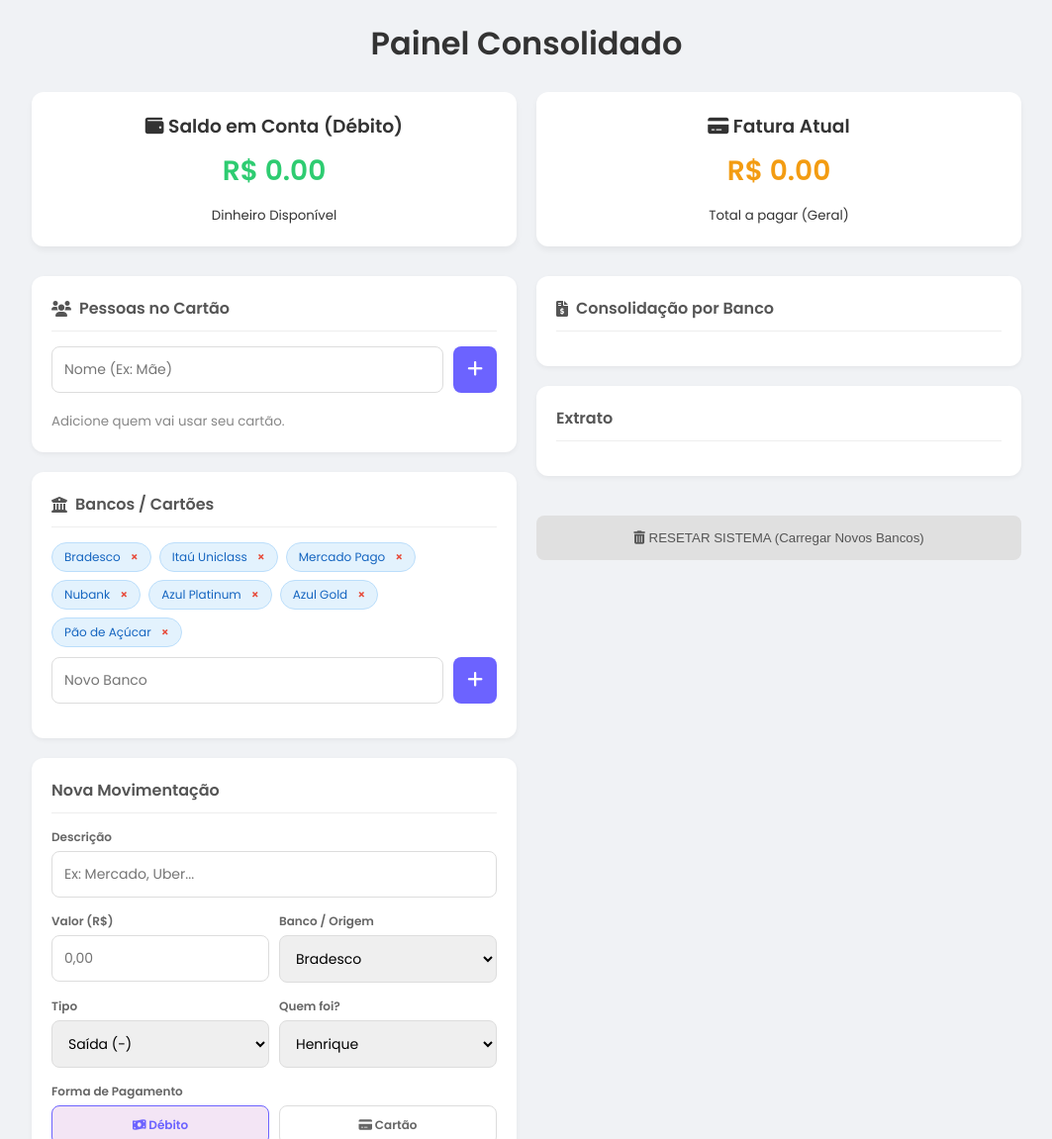
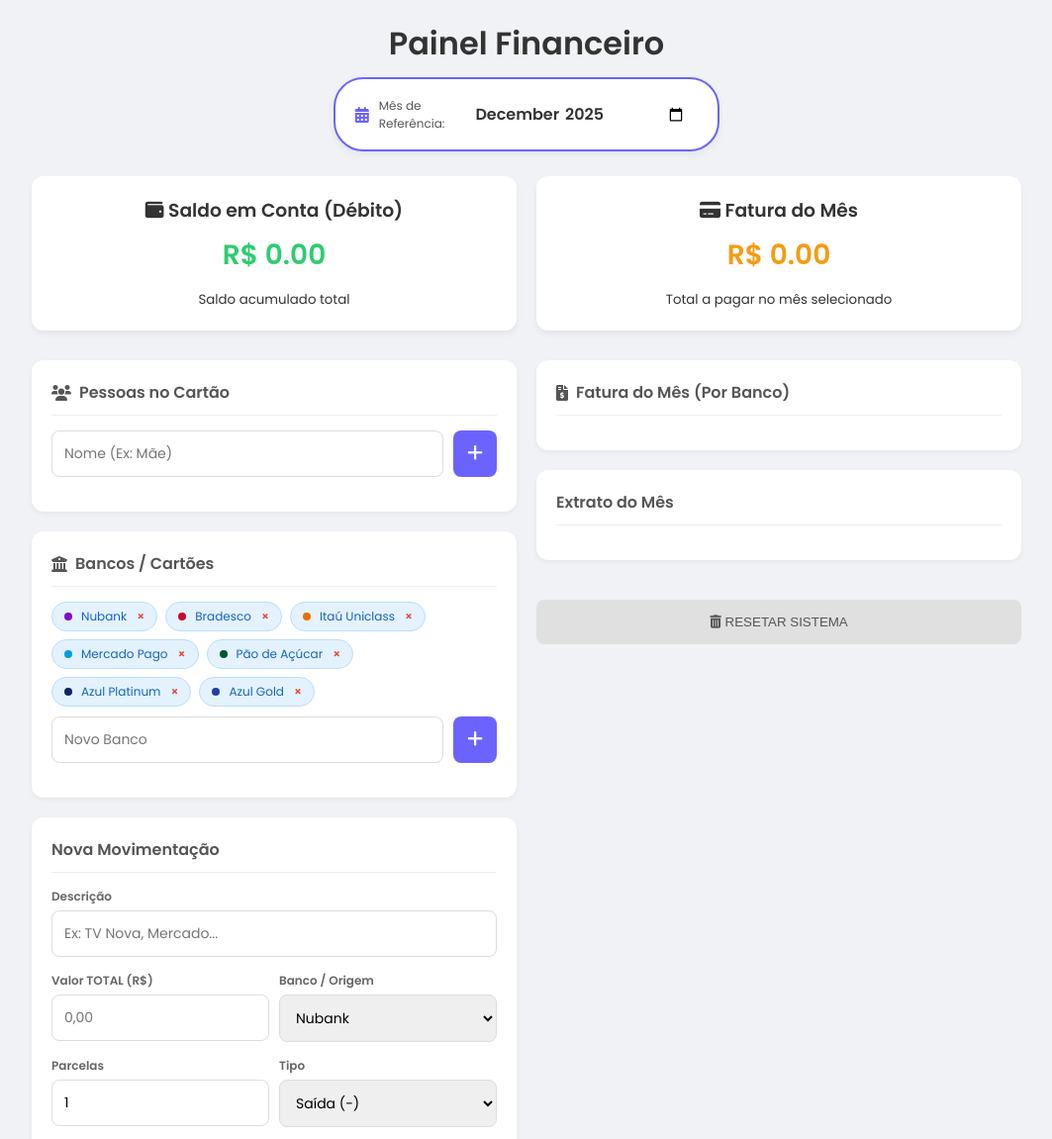
Before and after one commit to luishenriquemelo/meu-orcamento, a plain HTML site: page index.html in a window 1280 px wide. Shown: the top 1151 px of the page at 99% size, without its empty margins (108-1171 px from the left). Drawn offline with Linux system fonts and the light colour scheme.

Commit message:
Update index.html

```diff
--- a/index.html
+++ b/index.html
@@ -3,7 +3,7 @@
 <head>
     <meta charset="UTF-8">
     <meta name="viewport" content="width=device-width, initial-scale=1.0">
-    <title>Painel Consolidado - Henrique</title>
+    <title>Controle Financeiro Pro - Henrique</title>
     <link rel="stylesheet" href="https://cdnjs.cloudflare.com/ajax/libs/font-awesome/6.0.0/css/all.min.css">
 
     <style>
@@ -14,7 +14,18 @@
         body { background-color: var(--bg); font-family: 'Poppins', sans-serif; color: var(--text); padding: 20px; }
 
         .container { width: 100%; max-width: 1000px; margin: 0 auto; }
-        header { text-align: center; margin-bottom: 25px; }
+
+        /* Cabeçalho com Filtro de Data */
+        header {
+            display: flex; flex-direction: column; align-items: center; margin-bottom: 25px; gap: 10px;
+        }
+        .month-filter-container {
+            background: #fff; padding: 10px 20px; border-radius: 30px; box-shadow: 0 4px 10px rgba(0,0,0,0.05);
+            display: flex; align-items: center; gap: 10px; border: 2px solid var(--purple);
+        }
+        .month-filter-container input {
+            border: none; font-size: 16px; font-weight: bold; color: #333; cursor: pointer; background: transparent;
+        }
 
         /* Dashboard */
         .dashboard-grid { display: grid; grid-template-columns: repeat(auto-fit, minmax(300px, 1fr)); gap: 20px; margin-bottom: 30px; }
@@ -68,10 +79,16 @@
         .bg-credit { background-color: var(--orange); }
         .bg-debit { background-color: #777; }
 
-        /* ESTILO DA CONSOLIDAÇÃO POR BANCO */
-        .bank-summary-item { flex-direction: column; align-items: flex-start; padding: 12px; border-bottom: 1px solid #eee; margin-bottom: 12px; background: #fff; border-left: 5px solid var(--purple); border-radius: 8px; box-shadow: 0 2px 4px rgba(0,0,0,0.03); }
-        .bank-header { display: flex; justify-content: space-between; width: 100%; font-size: 15px; font-weight: bold; color: #333; margin-bottom: 8px; padding-bottom: 5px; border-bottom: 1px solid #f0f0f0; }
-        .bank-people-list { width: 100%; font-size: 13px; color: #555; }
+        /* ESTILO DA CONSOLIDAÇÃO POR BANCO COM CORES */
+        .bank-summary-item {
+            flex-direction: column; align-items: flex-start; padding: 0; border-bottom: 1px solid #eee; margin-bottom: 15px;
+            background: #fff; border-radius: 8px; box-shadow: 0 2px 4px rgba(0,0,0,0.05); border-left: none; overflow: hidden;
+        }
+        .bank-header {
+            display: flex; justify-content: space-between; width: 100%; font-size: 15px; font-weight: bold; color: #fff;
+            padding: 10px 15px;
+        }
+        .bank-people-list { width: 100%; font-size: 13px; color: #555; padding: 10px 15px; }
         .bank-person-row { display: flex; justify-content: space-between; padding: 4px 0; border-bottom: 1px dashed #eee; }
         .bank-person-row:last-child { border-bottom: none; }
         .person-name { color: #666; }
@@ -83,19 +100,24 @@
 <body>
     <div class="container">
         <header>
-            <h1>Painel Consolidado</h1>
+            <h1>Painel Financeiro</h1>
+            <div class="month-filter-container">
+                <i class="fas fa-calendar-alt" style="color:var(--purple)"></i>
+                <label for="month-filter" style="font-size:12px; color:#555">Mês de Referência:</label>
+                <input type="month" id="month-filter" onchange="updateScreen()">
+            </div>
         </header>
 
         <div class="dashboard-grid">
             <div class="card balance-card">
                 <h3><i class="fas fa-wallet"></i> Saldo em Conta (Débito)</h3>
                 <p id="wallet-balance" class="money">R$ 0.00</p>
-                <small>Dinheiro Disponível</small>
+                <small>Saldo acumulado total</small>
             </div>
             <div class="card invoice-card">
-                <h3><i class="fas fa-credit-card"></i> Fatura Atual</h3>
+                <h3><i class="fas fa-credit-card"></i> Fatura do Mês</h3>
                 <p id="invoice-total" class="money">R$ 0.00</p>
-                <small>Total a pagar (Geral)</small>
+                <small>Total a pagar no mês selecionado</small>
             </div>
         </div>
 
@@ -107,7 +129,6 @@
                         <input type="text" id="new-user-name" placeholder="Nome (Ex: Mãe)">
                         <button onclick="addUser()" class="btn-icon"><i class="fas fa-plus"></i></button>
                     </div>
-                    <small style="color: #888;">Adicione quem vai usar seu cartão.</small>
                 </div>
 
                 <div class="box-clean">
@@ -124,11 +145,11 @@
                     <form id="transaction-form">
                         <div class="form-control">
                             <label>Descrição</label>
-                            <input type="text" id="desc" placeholder="Ex: Mercado, Uber..." required>
+                            <input type="text" id="desc" placeholder="Ex: TV Nova, Mercado..." required>
                         </div>
                         <div class="row-inputs">
                             <div class="form-control half">
-                                <label>Valor (R$)</label>
+                                <label>Valor TOTAL (R$)</label>
                                 <input type="text" id="amount" placeholder="0,00" required>
                             </div>
                             <div class="form-control half">
@@ -136,7 +157,12 @@
                                 <select id="bank-select"></select>
                             </div>
                         </div>
+
                         <div class="row-inputs">
+                            <div class="form-control half">
+                                <label>Parcelas</label>
+                                <input type="number" id="installments" value="1" min="1" max="48" title="Em quantas vezes?">
+                            </div>
                             <div class="form-control half">
                                 <label>Tipo</label>
                                 <select id="trans-type">
@@ -144,12 +170,16 @@
                                     <option value="income">Entrada (+)</option>
                                 </select>
                             </div>
+                        </div>
+
+                        <div class="row-inputs">
                             <div class="form-control half">
                                 <label>Quem foi?</label>
                                 <select id="user-select" onchange="checkUserMethod()">
                                     </select>
                             </div>
                         </div>
+
                         <div class="form-control">
                             <label>Forma de Pagamento</label>
                             <div class="radio-group">
@@ -167,46 +197,53 @@
             <div class="column">
 
                 <div class="box-clean">
-                    <h3><i class="fas fa-file-invoice-dollar"></i> Consolidação por Banco</h3>
+                    <h3><i class="fas fa-file-invoice-dollar"></i> Fatura do Mês (Por Banco)</h3>
                     <ul id="invoice-split-list" class="list-users">
                         </ul>
                 </div>
 
                 <div class="box-clean">
-                    <h3>Extrato</h3>
+                    <h3>Extrato do Mês</h3>
                     <ul id="transactions-list" class="list"></ul>
                 </div>
 
                 <button onclick="clearAll()" style="width:100%; padding:15px; background:#e0e0e0; color:#555; border:none; border-radius:8px; cursor:pointer; margin-top:20px;">
-                    <i class="fas fa-trash-alt"></i> RESETAR SISTEMA (Carregar Novos Bancos)
+                    <i class="fas fa-trash-alt"></i> RESETAR SISTEMA
                 </button>
             </div>
         </div>
     </div>
 
     <script>
-        // --- 1. CONFIGURAÇÃO E DADOS ---
-        // LISTA DE BANCOS ATUALIZADA
-        const defaultBanks = [
-            'Bradesco',
-            'Itaú Uniclass',
-            'Mercado Pago',
-            'Nubank',
-            'Azul Platinum',
-            'Azul Gold',
-            'Pão de Açúcar'
-        ];
+        // --- 1. CONFIGURAÇÕES E DADOS ---
 
+        // Cores dos Bancos (Configuração Visual)
+        const bankColors = {
+            'Nubank': '#820ad1',          // Roxo
+            'Bradesco': '#cc092f',        // Vermelho
+            'Itaú Uniclass': '#ec7000',   // Laranja
+            'Mercado Pago': '#009ee3',    // Azul Claro
+            'Pão de Açúcar': '#005835',   // Verde Escuro
+            'Azul Platinum': '#0f2660',   // Azul Marinho
+            'Azul Gold': '#1e40af',       // Azul Médio
+            'default': '#555555'          // Cinza padrão
+        };
+
+        const defaultBanks = Object.keys(bankColors).filter(b => b !== 'default');
+
+        // Carregamento do LocalStorage
         let users = JSON.parse(localStorage.getItem('fin_users')) || [];
+        // NOTA: transações agora guardarão a data em formato ISO (YYYY-MM-DD) para facilitar filtro
         let transactions = JSON.parse(localStorage.getItem('fin_transactions')) || [];
         let banks = JSON.parse(localStorage.getItem('fin_banks'));
 
-        // Se não tiver bancos salvos (ou se resetar), usa os novos padrões
+        // Configuração Inicial de Bancos
         if (!banks || banks.length === 0) {
             banks = defaultBanks;
             localStorage.setItem('fin_banks', JSON.stringify(banks));
         }
 
+        // Garante Henrique na lista
         if (users.includes('Eu')) {
             const index = users.indexOf('Eu');
             users[index] = 'Henrique';
@@ -217,11 +254,7 @@
             localStorage.setItem('fin_users', JSON.stringify(users));
         }
 
-        let fixedTrans = false;
-        transactions.forEach(t => { if (t.user === 'Eu') { t.user = 'Henrique'; fixedTrans = true; } });
-        if (fixedTrans) localStorage.setItem('fin_transactions', JSON.stringify(transactions));
-
-        // --- 2. ELEMENTOS DA TELA ---
+        // Elementos DOM
         const elWallet = document.getElementById('wallet-balance');
         const elInvoice = document.getElementById('invoice-total');
         const elList = document.getElementById('transactions-list');
@@ -229,46 +262,102 @@
         const elUserSelect = document.getElementById('user-select');
         const elBankSelect = document.getElementById('bank-select');
         const elBanksList = document.getElementById('banks-list');
+        const elMonthFilter = document.getElementById('month-filter');
 
         function init() {
+            // Define mês atual no filtro
+            const now = new Date();
+            const year = now.getFullYear();
+            const month = String(now.getMonth() + 1).padStart(2, '0');
+            elMonthFilter.value = `${year}-${month}`; // YYYY-MM
+
             updateDropdowns();
             updateScreen();
         }
 
-        // --- 3. ADICIONAR TRANSAÇÃO ---
+        // --- 2. ADICIONAR TRANSAÇÃO (COM PARCELAMENTO) ---
         document.getElementById('transaction-form').addEventListener('submit', function(e) {
             e.preventDefault();
             const desc = document.getElementById('desc').value;
             let amountStr = document.getElementById('amount').value.replace(',', '.');
-            const amount = parseFloat(amountStr);
-            if (isNaN(amount) || amount <= 0) { alert("Valor inválido"); return; }
+            const totalAmount = parseFloat(amountStr);
+
+            // Pega numero de parcelas
+            const installments = parseInt(document.getElementById('installments').value) || 1;
+
+            if (isNaN(totalAmount) || totalAmount <= 0) { alert("Valor inválido"); return; }
 
             const type = document.getElementById('trans-type').value;
             const user = document.getElementById('user-select').value;
             const bank = document.getElementById('bank-select').value;
             let method = document.getElementById('method-credit').checked ? 'credit' : 'debit';
 
+            // Lógica de Parcelamento
+            const installmentValue = totalAmount / installments;
+            const today = new Date();
+
+            for (let i = 0; i < installments; i++) {
+                // Calcula a data da parcela (mês atual + i)
+                const date = new Date(today.getFullYear(), today.getMonth() + i, today.getDate());
+
+                // Formata data para YYYY-MM-DD (padrão ISO) para facilitar filtro
+                const isoDate = date.toISOString().split('T')[0];
+                const ptDate = date.toLocaleDateString('pt-BR');
+
+                // Descrição com contador de parcela (ex: TV 1/10)
+                const descText = installments > 1 ? `${desc} (${i+1}/${installments})` : desc;
+
                 transactions.push({
-                id: Date.now(), desc, amount, type, user, bank, method,
-                date: new Date().toLocaleDateString('pt-BR')
+                    id: Date.now() + i, // ID único sequencial
+                    desc: descText,
+                    amount: installmentValue,
+                    type, user, bank, method,
+                    date: isoDate,      // Data usada para filtrar
+                    displayDate: ptDate // Data usada para mostrar
                 });
+            }
+
             saveData();
             updateScreen();
+
+            // Limpa form
             document.getElementById('desc').value = '';
             document.getElementById('amount').value = '';
+            document.getElementById('installments').value = '1';
         });
 
-        // --- 4. ATUALIZAR TELA (CONSOLIDAÇÃO POR BANCO) ---
+        // --- 3. ATUALIZAR TELA (COM CORES E FILTRO) ---
         function updateScreen() {
             elList.innerHTML = '';
             elSplit.innerHTML = '';
 
-            let wallet = 0, invoice = 0;
+            let wallet = 0; // Saldo de débito (Acumula TUDO, independente do mês, pois é saldo de conta)
+            let invoice = 0; // Fatura (Apenas do MÊS SELECIONADO)
 
-            // Objeto de Consolidação
+            // Pega o mês selecionado no filtro (YYYY-MM)
+            const selectedMonth = elMonthFilter.value;
+
             let bankConsolidation = {};
 
+            // 1. Calcular Saldo de Débito Geral (Considera todas as entradas e saídas de débito passadas e futuras?
+            // Geralmente saldo é temporal. Para simplificar: Saldo mostra TUDO que já aconteceu ou vai acontecer de entrada/débito
+            // Mas Fatura mostra só o mês.)
+            // Vamos filtrar Débito também? Melhor não, saldo é acumulativo.
+            // Mas para o extrato visual, vamos mostrar só o mês.
+
+            // Loop para CALCULAR SALDO TOTAL (Carteira)
             transactions.forEach(t => {
+                if (t.type === 'income') wallet += t.amount;
+                if (t.type === 'expense' && t.method === 'debit') wallet -= t.amount;
+            });
+
+            // Loop para EXIBIR DADOS DO MÊS (Extrato e Fatura)
+            const filteredTransactions = transactions.filter(t => t.date.startsWith(selectedMonth));
+
+            // Ordenar por dia
+            filteredTransactions.sort((a,b) => a.date.localeCompare(b.date));
+
+            filteredTransactions.forEach(t => {
                 // Render Lista Histórico
                 const li = document.createElement('li');
                 if(t.type === 'income') li.className = 'income';
@@ -279,17 +368,13 @@
                 const sign = t.type === 'expense' ? '-' : '+';
                 const displayBank = t.bank ? t.bank : '-';
 
-                li.innerHTML = `<div><strong>${t.desc} ${label}</strong><small style="color:#777">${t.user} | ${displayBank}</small></div>
+                li.innerHTML = `<div><strong>${t.desc} ${label}</strong><small style="color:#777">${t.user} | ${displayBank} | ${t.displayDate}</small></div>
                                 <div style="display:flex;align-items:center;gap:10px;"><span style="font-weight:bold">${sign} R$ ${t.amount.toFixed(2)}</span>
                                 <button class="btn-delete" onclick="removeTrans(${t.id})"><i class="fas fa-trash"></i></button></div>`;
-                elList.prepend(li);
+                elList.prepend(li); // Mais recentes no topo (do mês)
 
-                // Cálculos
-                if (t.type === 'income') { wallet += t.amount; }
-                else {
-                    if (t.method === 'debit') wallet -= t.amount;
-                    else {
-                        // CRÉDITO
+                // Cálculos da Fatura do Mês
+                if (t.type === 'expense' && t.method === 'credit') {
                     invoice += t.amount;
 
                     // Consolidação por Banco
@@ -297,27 +382,27 @@
                     if (!bankConsolidation[bName]) {
                         bankConsolidation[bName] = { total: 0, users: {} };
                     }
-
                     bankConsolidation[bName].total += t.amount;
-
                     if (!bankConsolidation[bName].users[t.user]) {
                         bankConsolidation[bName].users[t.user] = 0;
                     }
                     bankConsolidation[bName].users[t.user] += t.amount;
-                    }
                 }
             });
 
             elWallet.innerText = `R$ ${wallet.toFixed(2)}`;
             elInvoice.innerText = `R$ ${invoice.toFixed(2)}`;
 
-            // --- RENDERIZAR CONSOLIDAÇÃO (BANCO -> PESSOAS) ---
+            // --- RENDERIZAR CONSOLIDAÇÃO POR BANCO COM CORES ---
             for (const [bankName, data] of Object.entries(bankConsolidation)) {
                 if (data.total > 0) {
                     const li = document.createElement('li');
                     li.className = 'bank-summary-item';
 
-                    let html = `<div class="bank-header">
+                    // Pega a cor do banco ou usa default
+                    const bgColor = bankColors[bankName] || bankColors['default'];
+
+                    let html = `<div class="bank-header" style="background-color: ${bgColor}">
                                     <span>${bankName}</span>
                                     <span>R$ ${data.total.toFixed(2)}</span>
                                 </div>`;
@@ -374,7 +459,9 @@
             banks.forEach(b => {
                 const div = document.createElement('div');
                 div.className = 'tag';
-                div.innerHTML = `${b} <span class="tag-delete" onclick="removeBank('${b}')">&times;</span>`;
+                // Adiciona uma bolinha colorida na tag se tiver cor definida
+                const dotColor = bankColors[b] || '#ccc';
+                div.innerHTML = `<span style="width:8px;height:8px;border-radius:50%;background:${dotColor};display:inline-block;margin-right:4px;"></span>${b} <span class="tag-delete" onclick="removeBank('${b}')">&times;</span>`;
                 elBanksList.appendChild(div);
             });
         }
@@ -386,8 +473,7 @@
         }
 
         function clearAll() {
-            // Agora o reset limpa a lista e força o reload dos padrões
-            if(confirm('Apagar TUDO e carregar novos Bancos?')) {
+            if(confirm('Apagar TUDO? Isso remove todas as transações.')) {
                 localStorage.clear();
                 location.reload();
             }
```
Lines whose indentation alone changed are shown as unchanged.
